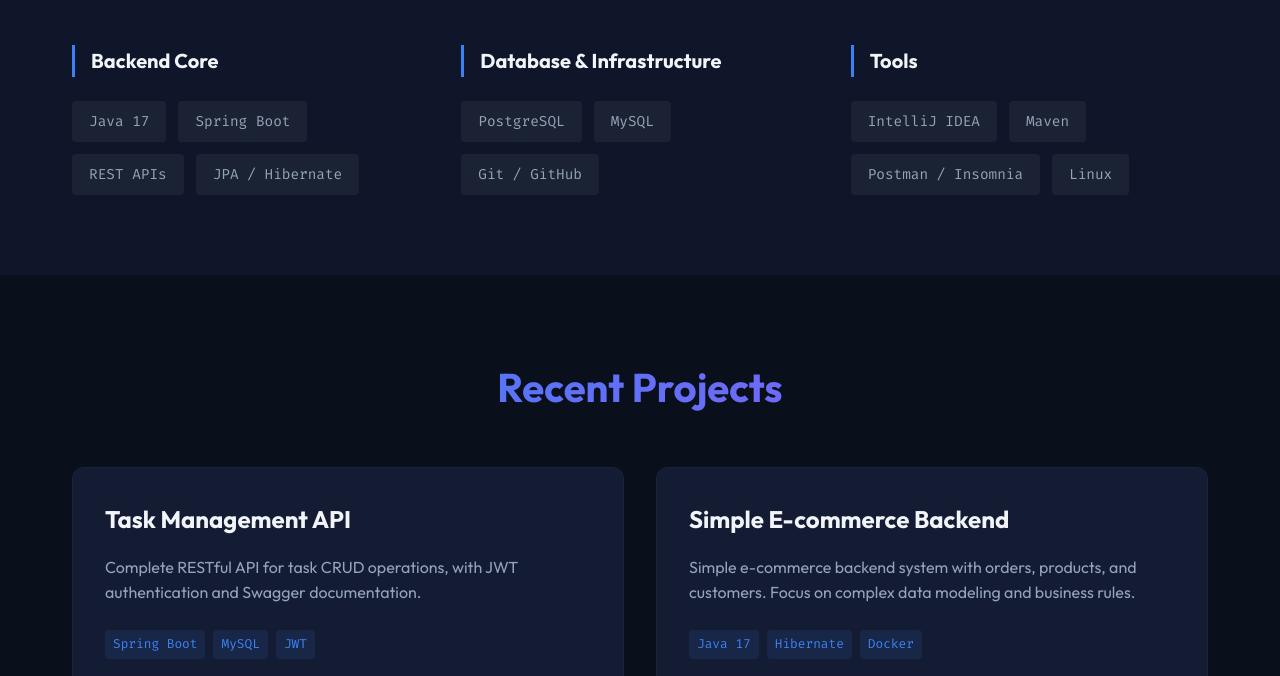
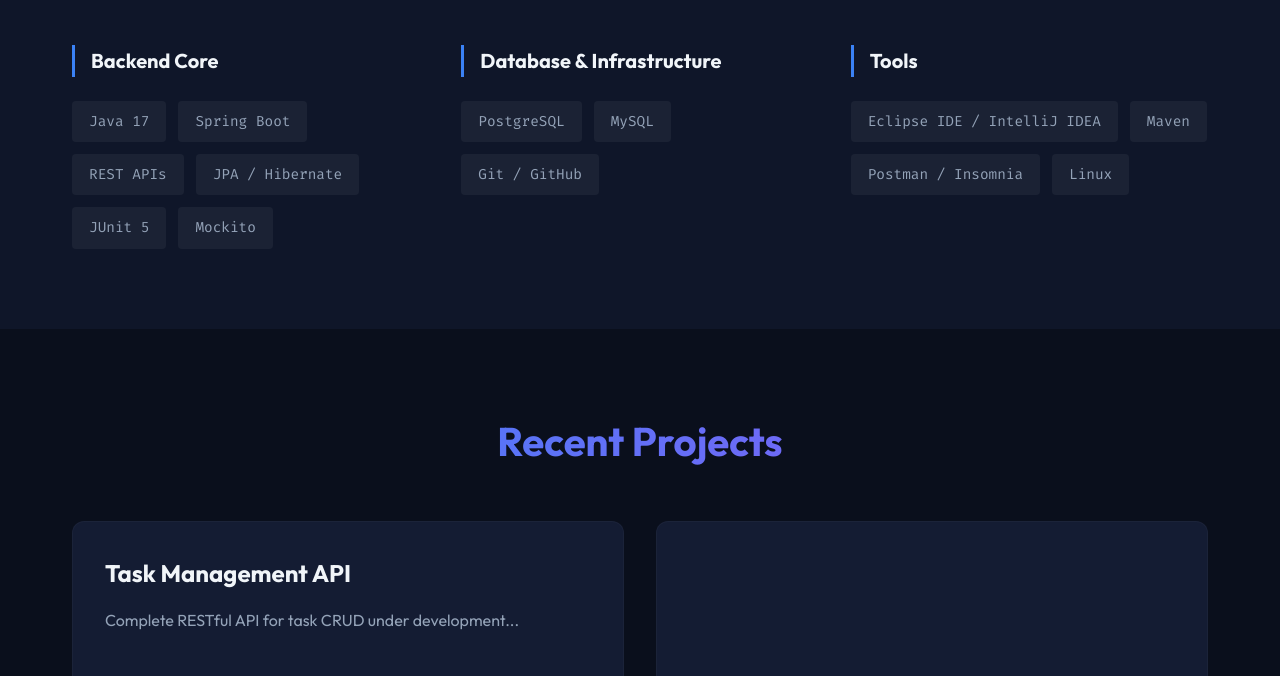
Before and after one commit to ropimasi/ropimasi.github.io, a plain HTML site: page index.html in a window 1280 px wide. Shown: the part 1509-2185 px from the top of the page. Drawn offline with nearby package versions, Linux system fonts and the light colour scheme.

Commit message:
Project removed. Under development.

```diff
--- a/index.html
+++ b/index.html
@@ -138,6 +138,8 @@
                             <span class="skill-tag">REST APIs</span>
                             <!--<span class="skill-tag">Microservices</span>-->
                             <span class="skill-tag">JPA / Hibernate</span>
+                            <span class="skill-tag">JUnit 5</span>
+                            <span class="skill-tag">Mockito</span>
                         </div>
                     </div>
                     <div class="skills-category fade-in-up delay-100">
@@ -153,7 +155,7 @@
                     <div class="skills-category fade-in-up delay-200">
                         <h3>Tools</h3>
                         <div class="skill-tags">
-                            <span class="skill-tag">IntelliJ IDEA</span>
+                            <span class="skill-tag">Eclipse IDE / IntelliJ IDEA</span>
                             <span class="skill-tag">Maven</span>
                             <span class="skill-tag">Postman / Insomnia</span>
                             <span class="skill-tag">Linux</span>
@@ -171,13 +173,14 @@
                     <article class="project-card fade-in-up">
                         <div class="project-content">
                             <h3>Task Management API</h3>
-                            <p class="project-desc">Complete RESTful API for task CRUD operations, with JWT
-                                authentication and
-                                Swagger documentation.</p>
+                            <p class="project-desc">Complete RESTful API for task CRUD under development...</p>
+                            <!--operations, with JWT authentication and Swagger documentation.-->
                             <div class="project-techs">
+                                <!--
                                 <span>Spring Boot</span>
-                                <span>MySQL</span>
+                                <span>PostgreSQL</span>
                                 <span>JWT</span>
+                                -->
                             </div>
                             <div class="project-links">
                                 <a href="#" class="link-btn"><i data-feather="github"></i> Código</a>
@@ -189,6 +192,7 @@
                     <!-- Projeto 2 -->
                     <article class="project-card fade-in-up delay-100">
                         <div class="project-content">
+                            <!--
                             <h3>Simple E-commerce Backend</h3>
                             <p class="project-desc">Simple e-commerce backend system with orders, products, and
                                 customers.
@@ -201,6 +205,7 @@
                             <div class="project-links">
                                 <a href="#" class="link-btn"><i data-feather="github"></i> Código</a>
                             </div>
+                            -->
                         </div>
                     </article>
                 </div>
```
